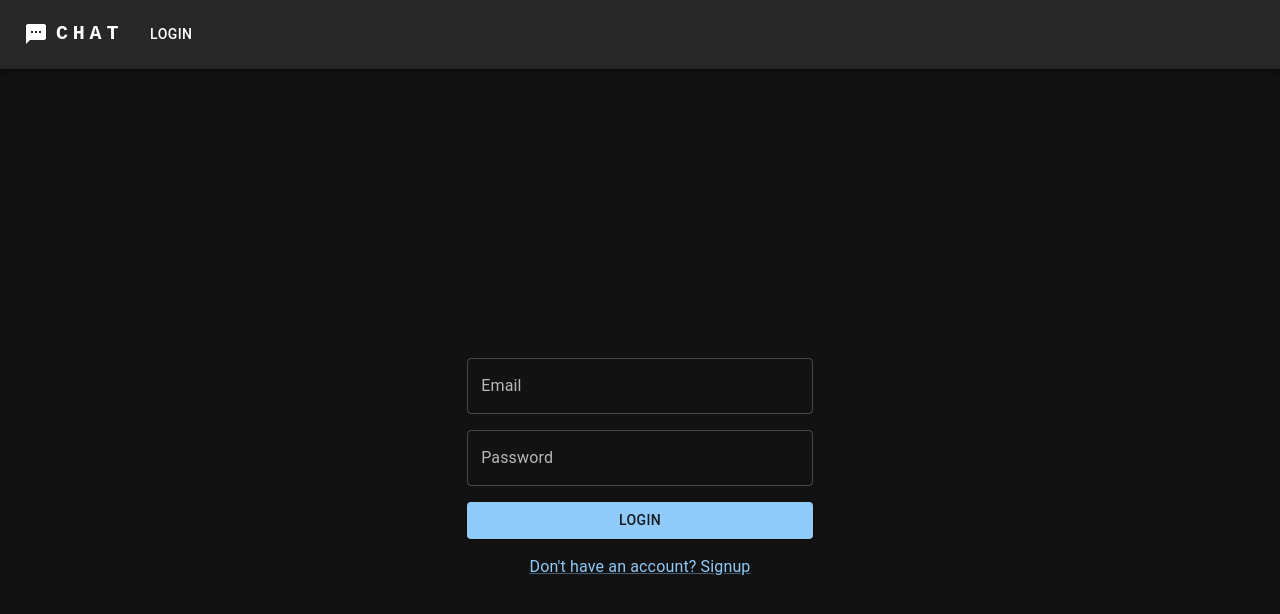
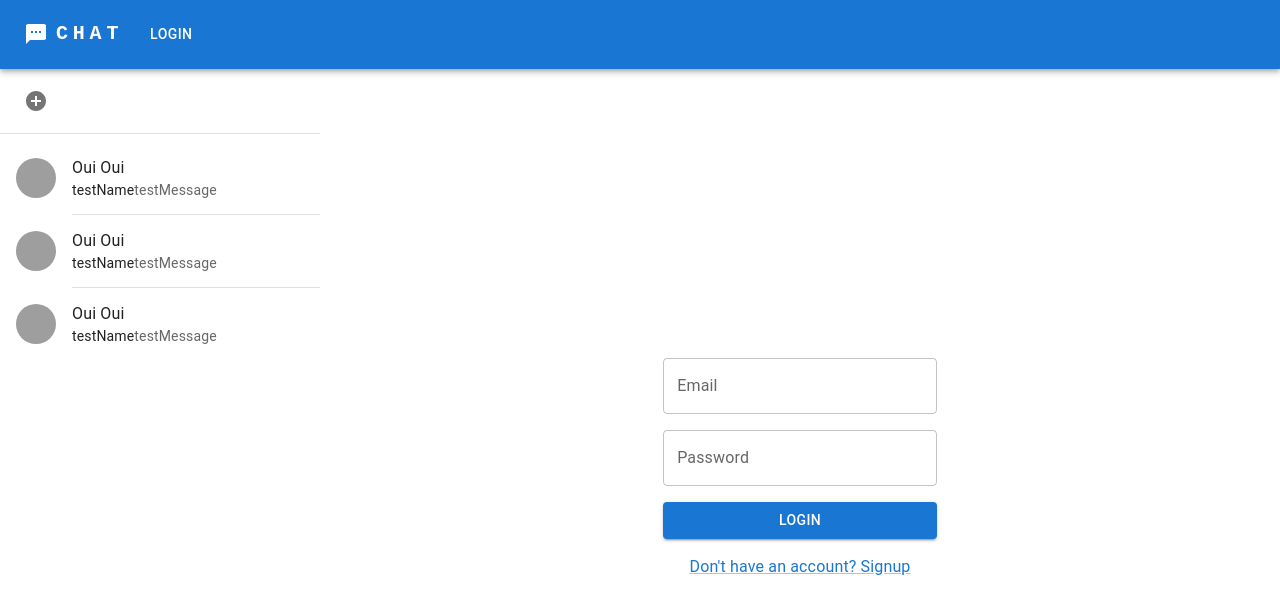
Before and after one commit to CihanEksi/chat-react-ts-ui, a React (Vite) app: page /login in a window 1280 px wide. Shown: the top 614 px of the page. Built offline with nearby package versions, Linux system fonts and the light colour scheme; grey boxes are pictures that could not be loaded.

Commit message:
chat list changes started

```diff
--- a/src/App.tsx
+++ b/src/App.tsx
@@ -1,6 +1,7 @@
 import {
   Container,
   CssBaseline,
+  Grid,
   ThemeProvider,
   createTheme,
 } from "@mui/material";
@@ -12,7 +13,7 @@ import Guard from "./components/Auth/Guard";
 import { loadErrorMessages, loadDevMessages } from "@apollo/client/dev";
 import Header from "./components/Header/Header";
 import SnackBar from "./components/SnackBar/SnackBar";
-
+import ChatList from "./components/Chat/ChatList";
 
 if (process.env.NODE_ENV === "development") {
   // Adds messages only in a dev environment
@@ -22,7 +23,7 @@ if (process.env.NODE_ENV === "development") {
 
 const darkTheme = createTheme({
   palette: {
-    mode: "dark",
+    mode: "light",
   },
 });
 
@@ -32,12 +33,19 @@ const App = () => {
       <ThemeProvider theme={darkTheme}>
         <CssBaseline />
         <Header />
+        <Grid container>
+          <Grid item md={3}>
+            <ChatList />
+          </Grid>
+          <Grid item md={9}>
             <Container>
               <Guard>
                 <RouterProvider router={router} />
               </Guard>
               <SnackBar />
             </Container>
+          </Grid>
+        </Grid>
       </ThemeProvider>
     </ApolloProvider>
   );
--- /dev/null
+++ b/src/components/Chat/ChatDivider.tsx
@@ -0,0 +1,9 @@
+import { Divider } from '@mui/material';
+
+function ChatDivider() {
+  return (
+    <Divider variant="inset" component="li" />
+  )
+}
+
+export default ChatDivider
--- /dev/null
+++ b/src/components/Chat/ChatList.tsx
@@ -0,0 +1,52 @@
+import List from "@mui/material/List";
+import ChatListItem from "./ChatListItem";
+import ChatListHeader from "./ChatListHeader";
+import { Divider } from "@mui/material";
+
+export default function ChatList() {
+  return (
+    <>
+      <ChatListHeader />
+      <Divider />
+      <List
+        sx={{
+          width: "100%",
+          maxWidth: 360,
+          bgcolor: "background.paper",
+          maxHeight: "80vh",
+          overflow: "auto",
+        }}
+      >
+        <ChatListItem
+          avatar={{
+            alt: "testAlt",
+            src: "testSrc",
+          }}
+          name={"testName"}
+          showDivider={true}
+          message="testMessage"
+          key={1}
+        />
+        <ChatListItem
+          avatar={{
+            alt: "testAlt",
+            src: "testSrc",
+          }}
+          name={"testName"}
+          showDivider={true}
+          message="testMessage"
+          key={2}
+        />
+        <ChatListItem
+          avatar={{
+            alt: "testAlt",
+            src: "testSrc",
+          }}
+          name={"testName"}
+          message="testMessage"
+          key={3}
+        />
+      </List>
+    </>
+  );
+}
--- /dev/null
+++ b/src/components/Chat/ChatListHeader.tsx
@@ -0,0 +1,16 @@
+import { AppBar, IconButton, Toolbar } from "@mui/material";
+import AddCircle from "@mui/icons-material/AddCircle";
+
+function ChatListHeader() {
+  return (
+    <AppBar position="static" color="transparent" style={{ boxShadow: "none" }}>
+      <Toolbar>
+        <IconButton size="large" edge="start">
+          <AddCircle />
+        </IconButton>
+      </Toolbar>
+    </AppBar>
+  );
+}
+
+export default ChatListHeader;
--- /dev/null
+++ b/src/components/Chat/ChatListItem.tsx
@@ -0,0 +1,50 @@
+import * as React from "react";
+import ListItem from "@mui/material/ListItem";
+import ListItemText from "@mui/material/ListItemText";
+import ListItemAvatar from "@mui/material/ListItemAvatar";
+import Avatar from "@mui/material/Avatar";
+import Typography from "@mui/material/Typography";
+import ChatDivider from "./ChatDivider";
+
+interface ChatListItemProps {
+  showDivider?: boolean;
+  name: string;
+  message: string;
+  avatar: {
+    alt: string;
+    src: string;
+  };
+}
+
+function ChatListItem(props: ChatListItemProps) {
+  const { showDivider = false, name, message, avatar } = props;
+  const dividerElement = <ChatDivider />
+  return (
+    <>
+      <ListItem alignItems="flex-start">
+        <ListItemAvatar>
+          <Avatar alt={avatar.alt} src={avatar.src} />
+        </ListItemAvatar>
+        <ListItemText
+          primary="Oui Oui"
+          secondary={
+            <React.Fragment>
+              <Typography
+                sx={{ display: "inline" }}
+                component="span"
+                variant="body2"
+                color="text.primary"
+              >
+                {name}
+              </Typography>
+              {message}
+            </React.Fragment>
+          }
+        />
+      </ListItem>
+      {showDivider && dividerElement}
+    </>
+  );
+}
+
+export default ChatListItem;
```
Lines whose indentation alone changed are shown as unchanged.
